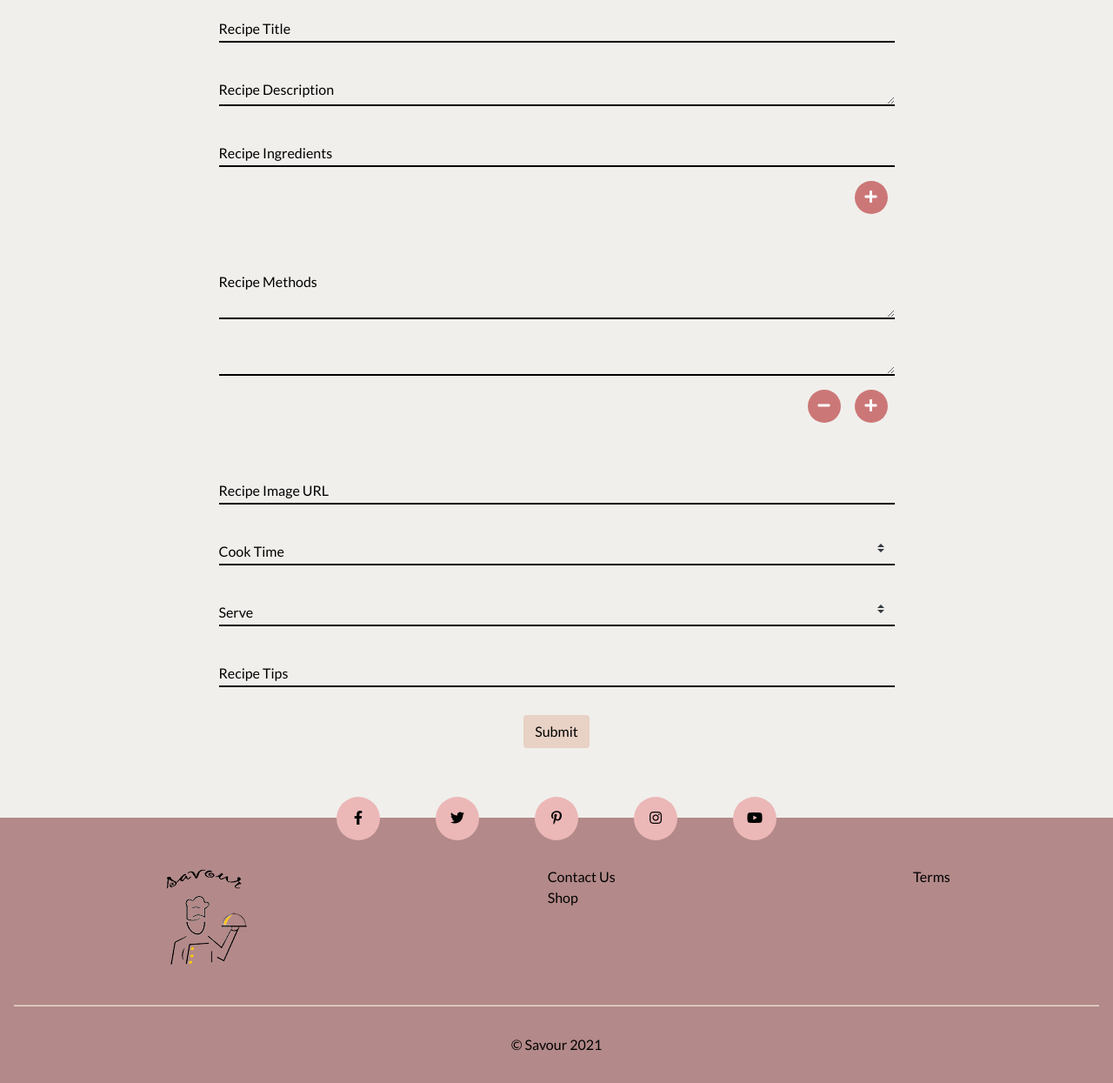
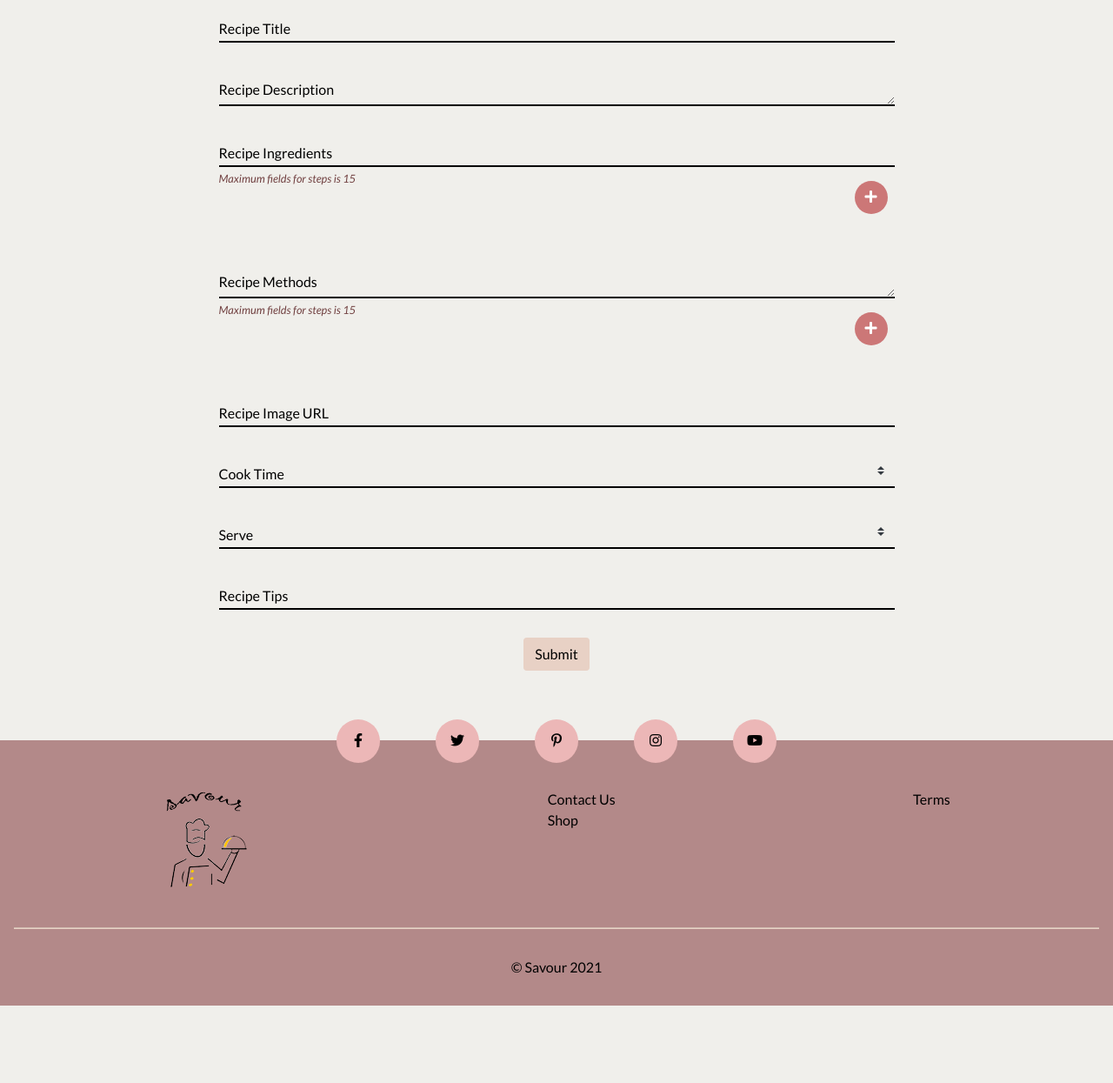
Before and after one commit to constantinadrian/savour, a Flask app: page /add_recipe in a window 1280 px wide. Shown: the part 316-1561 px from the top of the page at 87% size. After the commit the page ends 1472 px from the top, so only its background shows below. Run offline with Flask 2, Linux system fonts and the light colour scheme; the visitor is signed in with stand-in values (Sample User, id 1); data that the repository does not hold is empty; some libraries are stand-ins or nearby versions.

Commit message:
[Add] Added functionality for steps fields

```diff
--- a/static/css/forms.css
+++ b/static/css/forms.css
@@ -28,6 +28,11 @@
     padding-left: 0;
     margin-bottom: 0;
     list-style: none;
+}
+
+.max-fields {
+    color: #724242;
+    position: absolute;
 }
 
 .ingredients-btn-container {
@@ -68,11 +73,13 @@
     margin: .5rem
 }
 
-.btn-remove-ingredients {
+.btn-remove-ingredients,
+.btn-remove-steps {
     display: none;
 }
 
 textarea {
+    height: auto;
     overflow-y: hidden;
 }
 
--- a/static/js/add_recipe.js
+++ b/static/js/add_recipe.js
@@ -1,3 +1,6 @@
+// Get all textarea fields from the page
+let textarea = $("textarea");
+
 /**
  * Add ingredients fields for recipe
  */
@@ -5,7 +8,7 @@ function addIngredients() {
     let ingredietsList = document.querySelector(".ingredients-list");
     let ingredients = document.querySelectorAll(".ingredient");
 
-
+    // show remove btn once user has requested new field
     if (ingredients.length == 1) {
         $(".btn-remove-ingredients").css("display", "inline-block");
     }
@@ -15,16 +18,12 @@ function addIngredients() {
 
         inputField = `
                         <input type="text" class="form-control" name="recipe-ingredient" required>
-                    `;
+                     `;
 
         listItem.setAttribute("class", "ingredient");
         listItem.innerHTML = inputField;
 
         ingredietsList.insertBefore(listItem, ingredietsList.lastChild.nextSibling);
-
-    }
-    else {
-        console.log("You reach maximum of ingredients fields");
     }
 }
 
@@ -46,6 +45,84 @@ function removeIngredients() {
     }
 }
 
+/**
+ * Add steps fields for recipe
+ */
+function addMethods() {
+    let methodsList = document.querySelector(".methods-list");
+    let methods = document.querySelectorAll(".methods");
+
+    // show remove btn once user has requested new field
+    if (methods.length == 1) {
+        $(".btn-remove-steps").css("display", "inline-block");
+    }
+
+    if (methods.length != 5) {
+        let stepItem = document.createElement('li');
+
+        textareaField = `
+                            <textarea class="form-control" name="recipe-methods" rows="1" maxlength="320" required></textarea>
+                        `;
+
+        stepItem.setAttribute("class", "methods");
+        stepItem.innerHTML = textareaField;
+
+        methodsList.insertBefore(stepItem, methodsList.lastChild.nextSibling);
+
+    }
+    else {
+        console.log("You reach maximum of steps fields");
+    }
+
+    // reasign the new numbers of fields
+    textarea = $("textarea");
+
+    resizeTextarea(textarea);
+}
+
+/**
+ * Remove step fields from recipe
+ */
+function removeMethods() {
+    let methodsList = document.querySelector(".methods-list");
+
+    // remove last child from methods list
+    methodsList.removeChild(methodsList.lastElementChild);
+
+    // get all the nodes of methods list
+    let methods = document.querySelectorAll(".methods");
+
+    // check if is more than one otherwise hide the remove btn
+    if (methods.length == 1) {
+        $(".btn-remove-steps").css("display", "none")
+    }
+}
+
+/**
+ * Resize textarea on user input
+ * @param {Object} textarea - All textarea fields from the page
+ */
+function resizeTextarea(textarea) {
+    textarea.each(function (){}).on("input", function () {
+        $(this).css("height", "auto");
+        $(this).css("height", this.scrollHeight);
+    });
+}
+
+/**
+ * Resize textarea on window resize
+ * @param {Object} textarea - All textarea fields from the page
+ */
+function windowResize(textarea) {
+    textarea.each(function (){
+        $(this).css("height", "auto");
+        $(this).css("height", this.scrollHeight);
+    });
+}
+
+// // Call the resize function
+resizeTextarea(textarea);
+
 // Add more ingredients fields
 $(".btn-add-ingredients").click(function(){
     addIngredients()
@@ -55,3 +132,18 @@ $(".btn-add-ingredients").click(function(){
 $(".btn-remove-ingredients").click(function(){
     removeIngredients()
 });
+
+// Add more methods fields
+$(".btn-add-steps").click(function(){
+    addMethods()
+});
+
+// Remove methods fields
+$(".btn-remove-steps").click(function(){
+    removeMethods()
+});
+
+// Resize textarea on window resize
+$(window).resize(function() {
+    windowResize(textarea)
+});
--- a/templates/pages/add_recipe.html
+++ b/templates/pages/add_recipe.html
@@ -59,6 +59,7 @@
                                         <label for="recipe-ingredient"><span>Recipe Ingredients</span></label>
                                     </li>
                                 </ul>
+                                <span class="max-fields"><small><em>Maximum fields for steps is 15</em></small></span>
                             </div>
                         </div>
                     </div>
@@ -78,13 +79,11 @@
                             <div class="form-group steps-mb">
                                 <ul class="methods-list">
                                     <li class="methods">
-                                        <textarea class="form-control" id="recipe-methods" name="recipe-methods" rows="2" maxlength="320" required></textarea>
+                                        <textarea class="form-control" id="recipe-methods" name="recipe-methods" rows="1" maxlength="320" required></textarea>
                                         <label for="recipe-methods"><span>Recipe Methods</span></label>
                                     </li>
-                                    <li class="methods">
-                                        <textarea class="form-control" name="recipe-methods" rows="2" maxlength="320" required></textarea>
-                                    </li>
                                 </ul>
+                                <span class="max-fields"><small><em>Maximum fields for steps is 15</em></small></span>
                             </div>
                         </div>
                     </div>
```
